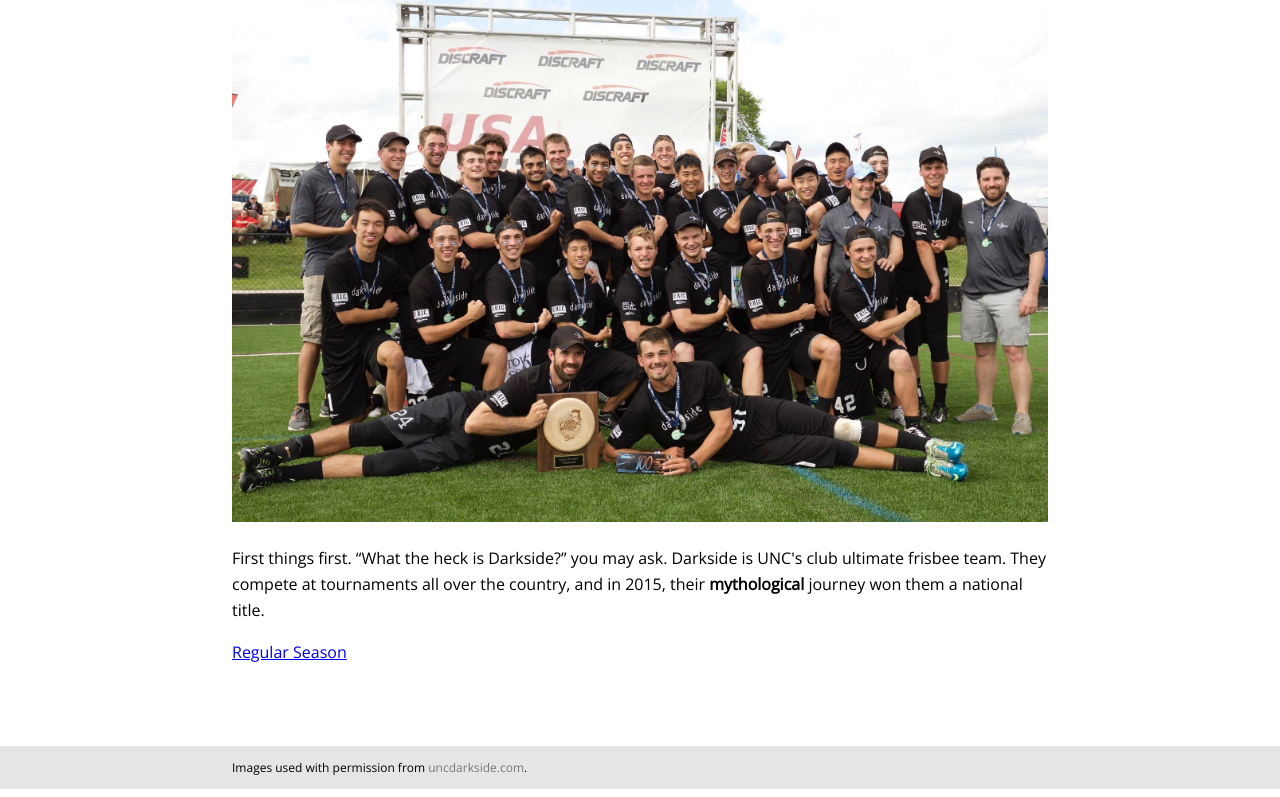
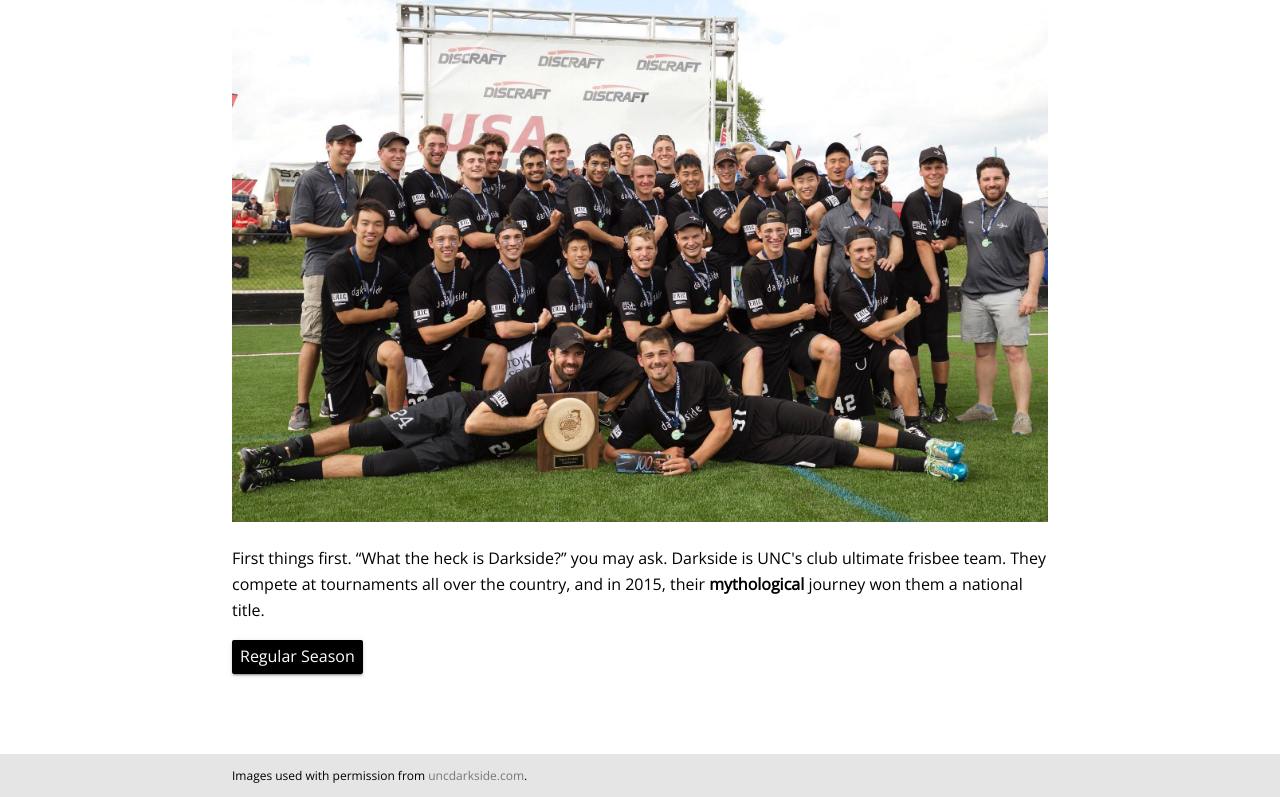
Before and after one commit to cdriehuys/comp426, a website: page a1/a1.html in a window 1280 px wide. Shown: the part 135-932 px from the top of the page. Drawn offline with nearby package versions, Linux system fonts and the light colour scheme.

Commit message:
Add button styling.

```diff
--- a/a1/a1.css
+++ b/a1/a1.css
@@ -1,3 +1,11 @@
+/* Attribution:
+ *
+ * Box shadows taken from:
+ * - https://github.com/prestopasto/SCSS-Material-Shadows/blob/c8d867d9821ff7d36ce3df02963f832a705bc009/src/md-material-shadows.scss
+ * - https://codepen.io/sdthornton/pen/wBZdXq
+ */
+
+
 /* Reset default margins and paddings so we don't get any surprises. */
 * {
   margin: 0;
@@ -48,10 +56,30 @@ p {
 /* ID based selector to satisfy assignment requirement */
 #navbar {
   background: black;
-  /* Shadows taken from https://codepen.io/sdthornton/pen/wBZdXq */
   box-shadow:
     0 3px 6px rgba(0, 0, 0, .16),
     0 3px 6px rgba(0, 0, 0, .23);
+}
+
+.button {
+  background: black;
+  border-radius: 2px;
+  box-shadow:
+    0 3px 1px -2px rgba(0,0,0,.2),
+    0 2px 2px 0 rgba(0, 0, 0, .14),
+    0 1px 5px 0 rgba(0, 0, 0, .12);
+  color: white;
+  display: inline-block;
+  padding: .25em .5em;
+  text-decoration: none;
+}
+
+.button:active,
+.button:hover {
+  box-shadow:
+    0 2px 4px -1px rgba(0,0,0,.2),
+    0 4px 5px 0 rgba(0,0,0,.14),
+    0 1px 10px 0 rgba(0,0,0,.12);
 }
 
 .container {
--- a/a1/a1.html
+++ b/a1/a1.html
@@ -33,7 +33,7 @@
         First things first. &ldquo;What the heck is Darkside?&rdquo; you may ask. Darkside is UNC's club ultimate frisbee team. They compete at tournaments all over the country, and in 2015, their <strong>mythological</strong> journey won them a national title.
       </p>
 
-      <a href="regular-season.html">Regular Season</a>
+      <a class="button" href="regular-season.html">Regular Season</a>
     </main>
 
     <footer>
```
Also changed, not shown: a1/regular-season.html (+1 -1 lines).
